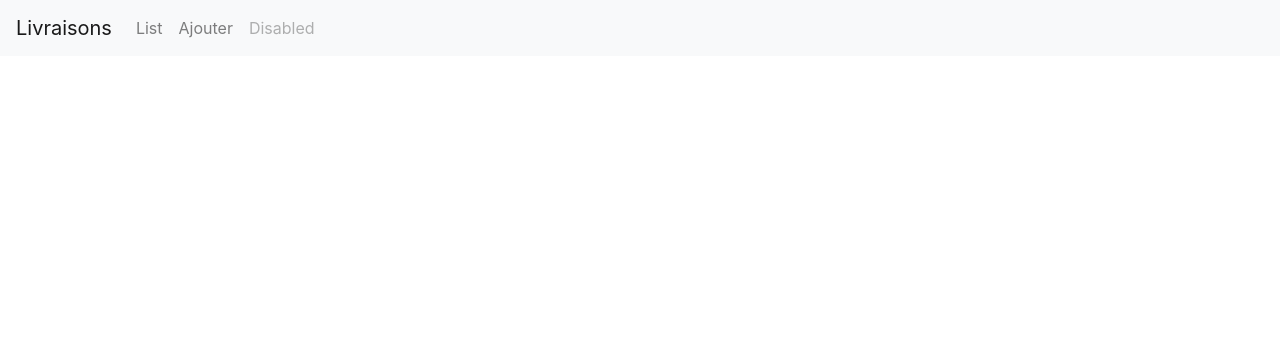
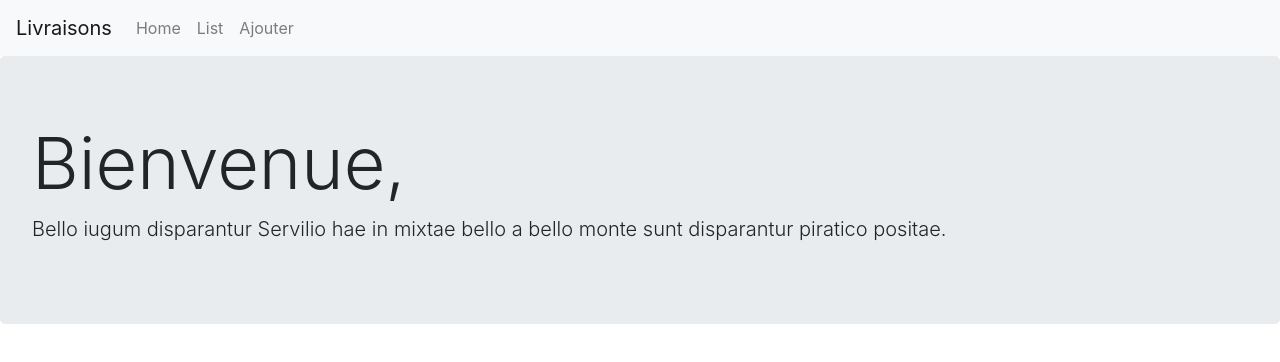
Before and after one commit to marinasp/FormationAngular, an Angular app in the folder my-app/: page /home in a window 1280 px wide. Before the commit this address led to /. Shown: the top 362 px of the page. Built offline with nearby package versions, Linux system fonts and the light colour scheme.

Commit message:
add home page

```diff
--- a/my-app/src/app/app.module.ts
+++ b/my-app/src/app/app.module.ts
@@ -12,6 +12,7 @@ import { FilterPipe } from './filter.pipe';
 import { StateDirective } from './state.directive';
 import { CollectionService } from './collection.service';
 import { AppRoutingModule } from './app-routing/app-routing.module';
+import { HomeComponent } from './home/home.component';
 
 @NgModule({
   declarations: [
@@ -21,7 +22,8 @@ import { AppRoutingModule } from './app-routing/app-routing.module';
     ModalComponent,
     FormComponent,
     FilterPipe,
-    StateDirective
+    StateDirective,
+    HomeComponent
   ],
   imports: [
     BrowserModule,
--- /dev/null
+++ b/my-app/src/app/home/home.component.html
@@ -0,0 +1,5 @@
+ <div class="jumbotron">
+      <h1 class="display-3">Bienvenue,</h1>
+      <p class="lead">Bello iugum disparantur Servilio hae in mixtae bello a bello monte sunt disparantur piratico positae.</p>
+
+  </div>
--- /dev/null
+++ b/my-app/src/app/home/home.component.ts
@@ -0,0 +1,15 @@
+import { Component, OnInit } from '@angular/core';
+
+@Component({
+  selector: 'app-home',
+  templateUrl: './home.component.html',
+  styleUrls: ['./home.component.scss']
+})
+export class HomeComponent implements OnInit {
+
+  constructor() { }
+
+  ngOnInit() {
+  }
+
+}
--- a/my-app/src/app/menu/menu.component.html
+++ b/my-app/src/app/menu/menu.component.html
@@ -1,20 +1,20 @@
 <nav class="navbar navbar-expand-lg navbar-light bg-light">
-  <a class="navbar-brand" routerLink="/list">{{title}}</a>
+  <a class="navbar-brand" routerLink="/home">{{title}}</a>
   <button class="navbar-toggler" type="button" data-toggle="collapse" data-target="#navbarSupportedContent" aria-controls="navbarSupportedContent" aria-expanded="false" aria-label="Toggle navigation">
     <span class="navbar-toggler-icon"></span>
   </button>
 
   <div class="collapse navbar-collapse" id="navbarSupportedContent">
     <ul class="navbar-nav mr-auto">
+        <li class="nav-item">
+            <a class="nav-link" routerLink="/home">Home</a>
+          </li>
       <li class="nav-item">
         <a class="nav-link" routerLink="/list">List</a>
       </li>
       <li class="nav-item">
         <a class="nav-link" routerLink="/form">Ajouter</a>
       </li>
-      <li class="nav-item">
-        <a class="nav-link disabled" href="#">Disabled</a>
-      </li>
     </ul>
   </div>
 </nav>
```
Also changed, not shown: my-app/src/app/app-routing/app-routing.module.ts (+5 -2 lines), my-app/src/app/home/home.component.scss (added), 1 other file (tests, documents, lock files or other folders).
